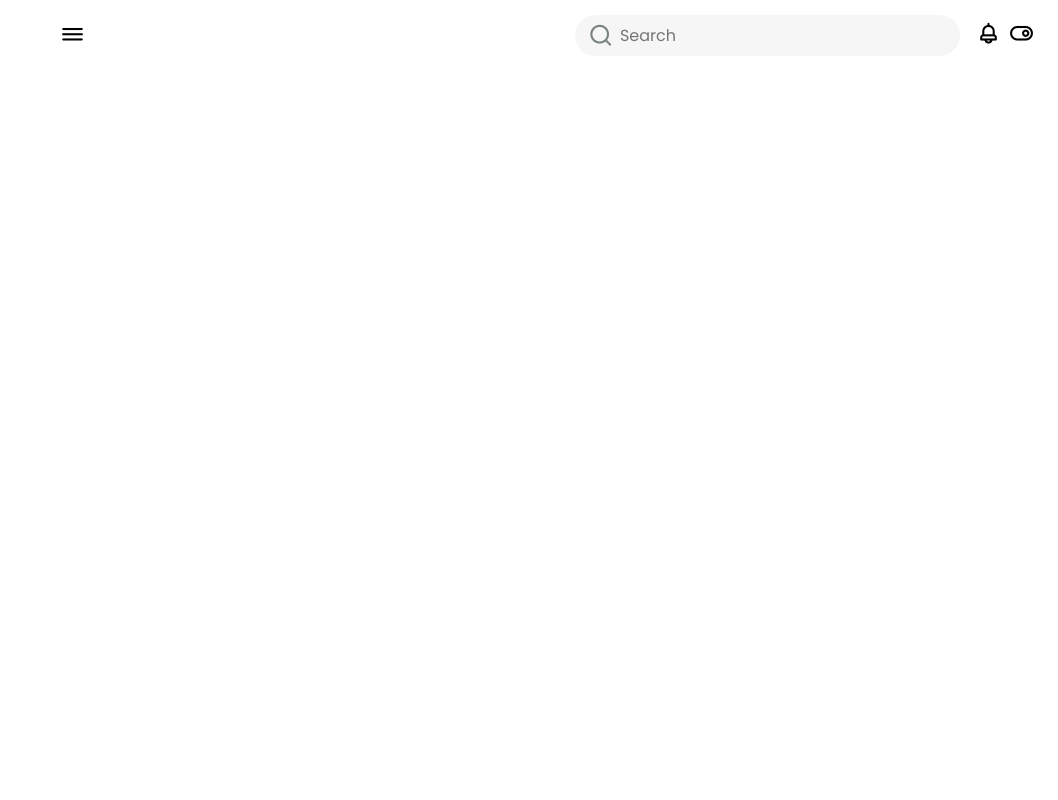
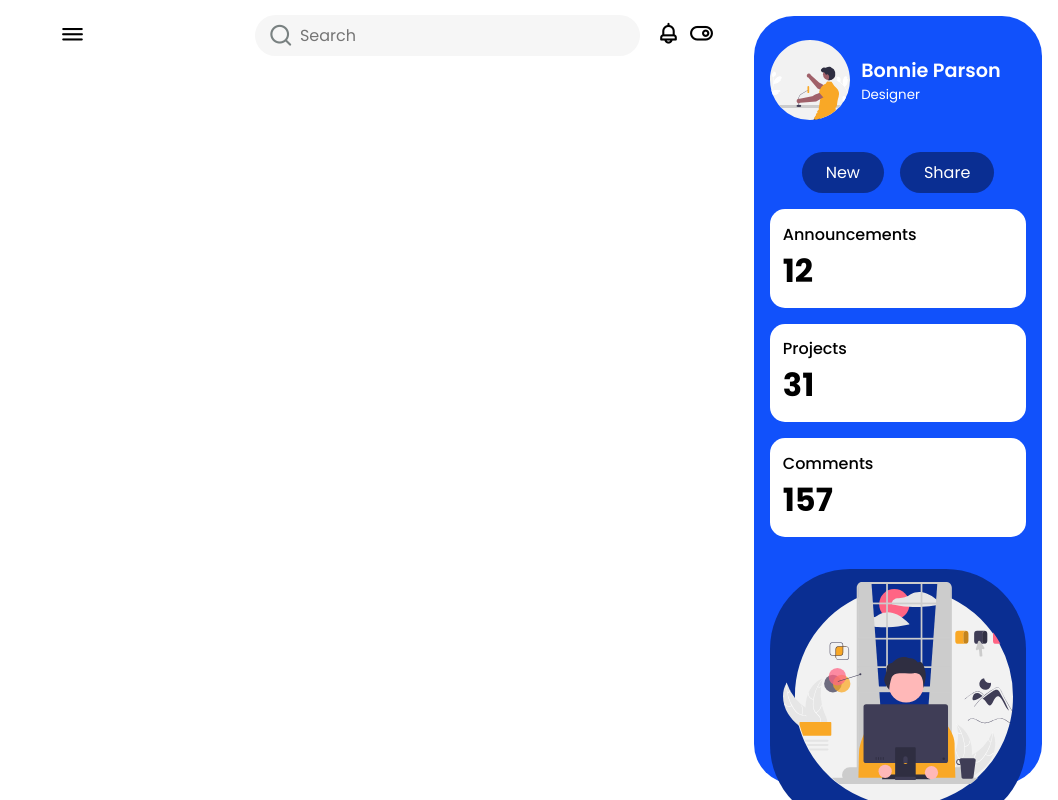
Before and after one commit to itsechi/admin-dashboard, a plain HTML site: page index.html in a window 1280 px wide. Shown: the full height of the page, 222-1280 px from the left. Drawn offline with nearby package versions, Linux system fonts and the light colour scheme.

Commit message:
Finish user panel

```diff
--- a/index.html
+++ b/index.html
@@ -70,8 +70,38 @@
       <i class="uil uil-bell"></i>
       <i class="uil uil-toggle-on"></i> <!-- <i class="uil uil-toggle-on"></i> -->
     </div>
+  </header>
 
-  </header>
+  <div class="right-container">
+    <div class="user-panel">
+      <div class="user-info">
+        <img src="./img/userprofile.svg" alt="" width="80px" height="80px">
+        <div class="user-text">        <p>Bonnie Parson</p>
+          <small>Designer</small></div>
+      </div>
+      <div class="buttons">
+        <button>New</button>
+        <button>Share</button>
+      </div>
+      <div class="grid-container">
+        <div class="card">
+          <p>Announcements</p>
+          <h1>12</h1>
+        </div>
+        <div class="card">
+          <p>Projects</p>
+          <h1>31</h1>
+        </div>
+        <div class="card">
+          <p>Comments</p>
+          <h1>157</h1>
+        </div>
+        <div class="card">
+          <img src="./img/rightpic.svg" alt="">
+        </div>
+      </div>
+    </div>
+  </div>
 </body>
 
 </html>
--- a/styles.css
+++ b/styles.css
@@ -5,7 +5,7 @@
   --background: #FFFFFF;
   --cards: #F6F6F6;
   --primary-color: #1151FB;
-  --primary-darker: #11389F;
+  --primary-darker: #0a2e92;
   --primary-lighter: #5197FF;
   --yellow: #FFB710;
 }
@@ -42,7 +42,7 @@ nav {
   margin-bottom: 2rem;
 }
 
-h1 {
+nav h1 {
   font-size: 1.5rem;
   display: inline;
 }
@@ -67,6 +67,7 @@ li a {
   align-items: center;
   margin-bottom: 1rem;
   font-weight: 500;
+  transition: all .2s;
 }
 
 li:nth-of-type(7) {
@@ -89,8 +90,11 @@ li a:hover:before {
 
 /* header */
 header {
-  position: relative;
-  width: calc(100% - 250px);
+  position: fixed;
+  top: 0;
+  left: 0;
+  width: calc(100% - 250px - 320px);
+  min-width: 400px;
   left: 250px;
   display: flex;
   justify-content: space-between;
@@ -136,4 +140,96 @@ header input[type="search"] {
 header i:hover:not(.uil-search) {
   cursor: pointer;
   color: var(--primary-color);
+  transition: all .2s;
+
 }
+
+/* right container */
+.right-container {
+  width: 320px;
+  height: 100%;
+  position: fixed;
+  right: 0;
+  top: 0;
+  padding: 1rem;
+}
+
+.user-panel {
+  background-color: var(--primary-color);
+  width: 100%;
+  height: 100%;
+  border-radius: 40px;
+}
+
+.user-info {
+  color: white;
+  display: flex;
+  justify-content: start;
+  align-items: center;
+  padding-top: 1.5rem;
+  padding-left: 1rem;
+}
+
+.user-text {
+  display: flex;
+  flex-direction: column;
+  margin-left: 0.7rem;
+}
+
+.user-text p {
+  font-weight: 600;
+  font-size: 1.2rem;
+  cursor: pointer;
+}
+
+.buttons {
+  width: 100%;
+  display: flex;
+  justify-content: center;
+  align-items: center;
+  gap: 1rem;
+}
+
+.buttons button {
+  padding: 0.5rem 1.5rem;
+  border-radius: 25px;
+  margin-top: 2rem;
+  outline: none;
+  border: none;
+  background-color: var(--primary-darker);
+  font-size: 1rem;
+  font-family: inherit;
+  color: var(--background);
+  cursor: pointer;
+}
+
+.buttons button:hover {
+  background-color: var(--font);
+}
+
+.right-container .grid-container {
+  display: grid;
+  grid-template-rows: repeat(3, 1fr);
+  margin: 1rem;
+}
+
+.card {
+  background-color: white;
+  margin-bottom: 1rem;
+  padding: 0.8rem;
+  border-radius: 15px;
+}
+
+.card p {
+  font-weight: 500;
+}
+
+.right-container .card img {
+  width: 100%;
+}
+
+.card:last-of-type {
+  background-color: var(--primary-darker);
+  border-radius: 80px;
+  margin-top: 1rem;
+}
```
Also changed, not shown: img/rightpic.svg (added), img/userprofile.svg (added).
